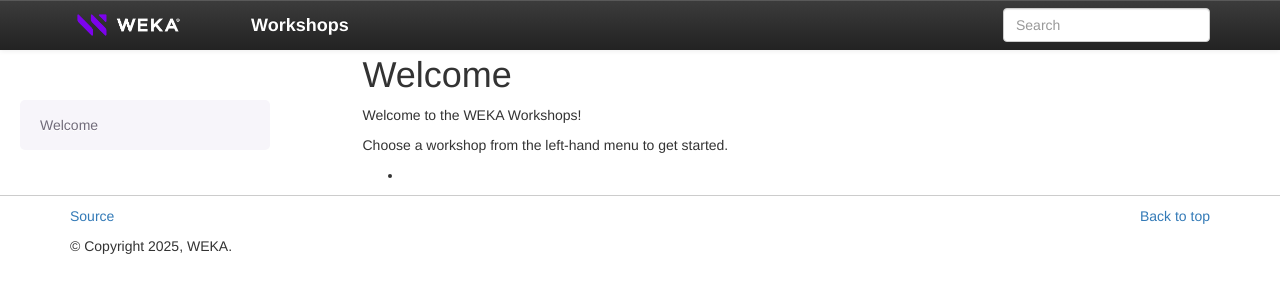
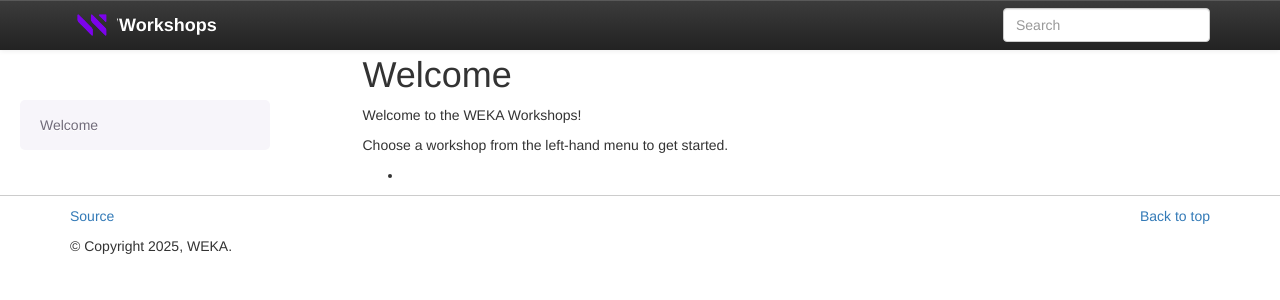
Before and after one commit to bmp-dot/template, a Sphinx documentation site: the page built from source/index.rst, in a window 1280 px wide. Shown: the top 300 px of the page. Built offline with Sphinx 7.4.7, drawn with Linux system fonts in a browser that asks for light colours.

Commit message:
change logo width

```diff
--- a/source/_static/custom.css
+++ b/source/_static/custom.css
@@ -17,7 +17,7 @@
 .navbar-brand::before {
   content: "";
   display: inline-block;
-  width: 180px;                      /* same width as your original background box */
+  width: 48px;                      /* chaning logo space widthx */
   height: 50px;                      /* taller than before for large logo */
   background: url('WEKA_logo.png') left center no-repeat;
   background-size: auto 36px;        /* logo height */
```
